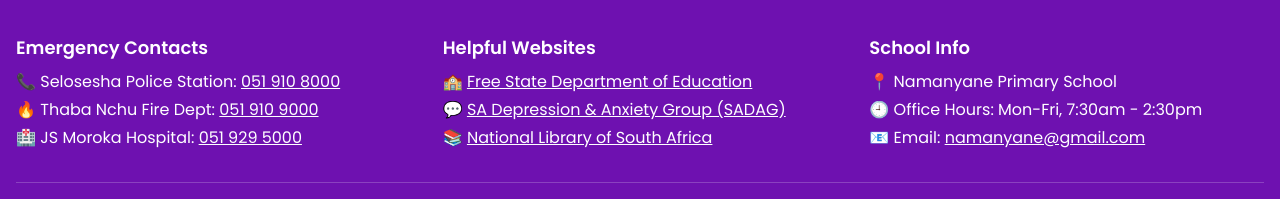
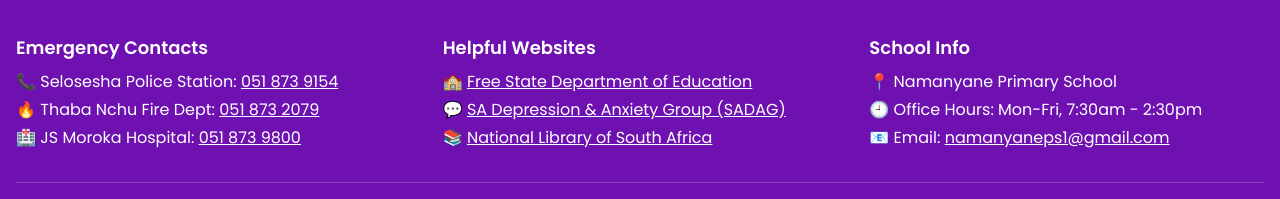
Before and after one commit to SidneyRamphalile/Namanyane-Primary-School, a React (Vite) app: page /resources in a window 1280 px wide. Shown: the part 1290-1489 px from the top of the page. Built offline with nearby package versions, Linux system fonts and the light colour scheme.

Commit message:
Footer Update and About Page Update

```diff
--- a/src/components/Footer.jsx
+++ b/src/components/Footer.jsx
@@ -15,7 +15,7 @@ const Footer = () => {
                 href="tel:+27519108000"
                 className="hover:text-yellow-400 underline"
               >
-                051 910 8000
+                051 873 9154
               </a>
             </li>
             <li>
@@ -24,7 +24,7 @@ const Footer = () => {
                 href="tel:+27519109000"
                 className="hover:text-yellow-400 underline"
               >
-                051 910 9000
+                051 873 2079
               </a>
             </li>
             <li>
@@ -33,7 +33,7 @@ const Footer = () => {
                 href="tel:+27519295000"
                 className="hover:text-yellow-400 underline"
               >
-                051 929 5000
+                051 873 9800
               </a>
             </li>
           </ul>
@@ -88,10 +88,10 @@ const Footer = () => {
             <li>
               📧 Email:{" "}
               <a
-                href="mailto:info@namanyane.co.za"
+                href="mailto:namanyaneps1@gmail.com"
                 className="hover:text-yellow-400 underline"
               >
-                namanyane@gmail.com
+                namanyaneps1@gmail.com
               </a>
             </li>
           </ul>
--- a/src/components/VisionMission.jsx
+++ b/src/components/VisionMission.jsx
@@ -1,8 +1,8 @@
 import React from "react";
+import missionImage from "../assets/our-mission.jpg"; // Make sure this file exists
 
 const visionImage =
   "https://images.unsplash.com/photo-1503676260728-1c00da094a0b?auto=format&fit=crop&w=800&q=80";
-const missionImage = "/src/assets/our-mission.jpg";
 
 function VisionMission() {
   return (
--- a/src/pages/About.jsx
+++ b/src/pages/About.jsx
@@ -2,6 +2,7 @@ import React, { useEffect } from "react";
 import AOS from "aos";
 import "aos/dist/aos.css";
 import "./About.css";
+import aboutUsBanner from "../assets/about-us-banner.jpg";
 
 const missionPoints = [
   "Empower communities",
@@ -76,7 +77,7 @@ const About = () => {
           data-aos-delay="500"
         >
           <img
-            src="/src/assets/about-us-banner.jpg"
+            src={aboutUsBanner}
             alt="Namanyane Primary School"
             className="w-full max-w-4xl h-auto rounded-lg shadow-lg object-cover"
             style={{ aspectRatio: "16 / 9" }}
@@ -171,14 +172,14 @@ const About = () => {
         data-aos="fade-up"
         data-aos-delay="100"
       >
-        <p>📞 Tel: 051 873 2988</p>
+        <p>📞 Tel: 051 011 0309</p>
         <p>
           📧 Email:{" "}
           <a
             href="mailto:namanyane@gmail.com"
             className="underline text-purple-700"
           >
-            namanyane@gmail.com
+            namanyaneps1@gmail.com
           </a>
         </p>
       </div>
```
